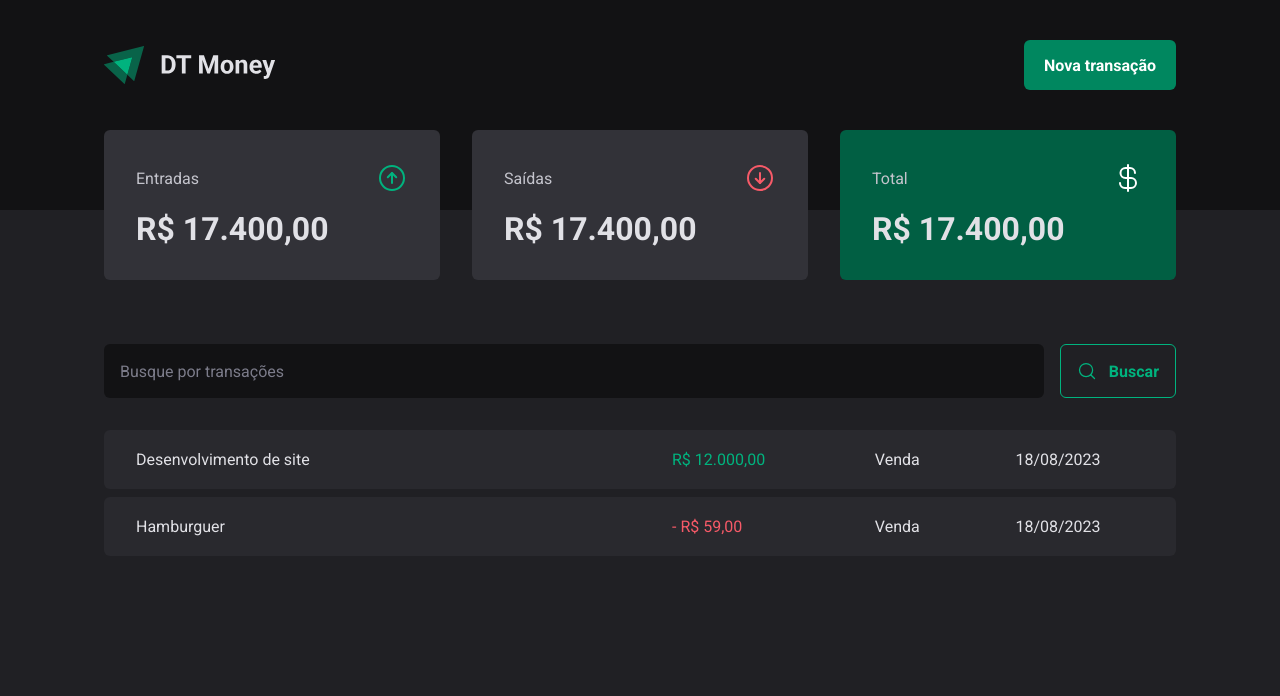
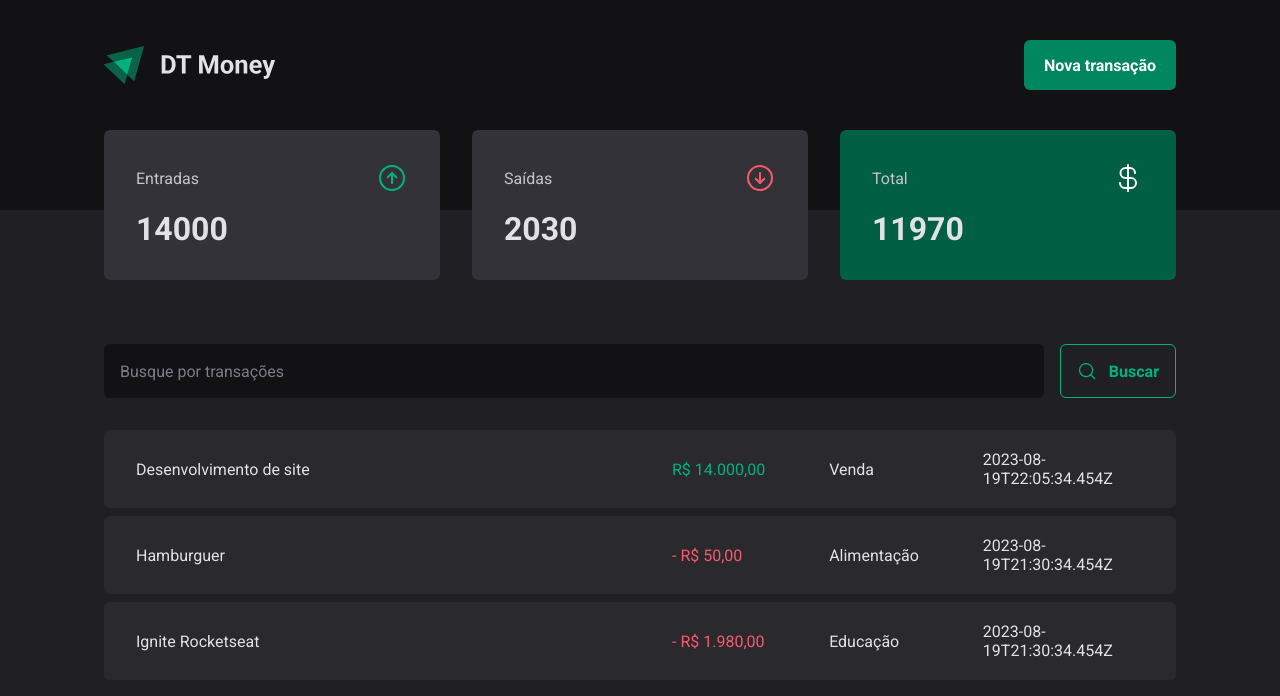
Before and after one commit to iago-monteirog/Ignite, a React (Vite) app in the folder 03-dt-money/: page / in a window 1280 px wide. Shown: the top 696 px of the page. Built offline with nearby package versions, Linux system fonts and the light colour scheme; data requests are answered from the project's data file.

Commit message:
03: create Transaction Context

```diff
--- a/03-dt-money/server.json
+++ b/03-dt-money/server.json
@@ -15,6 +15,14 @@
             "category": "Alimentação",
             "price": 50,
             "createdAt": "2023-08-19T21:30:34.454Z"
+        },
+        {
+            "id": 3,
+            "description": "Ignite Rocketseat",
+            "type": "outcome",
+            "category": "Educação",
+            "price": 1980,
+            "createdAt": "2023-08-19T21:30:34.454Z"
         }
     ]
 }
--- a/03-dt-money/src/App.tsx
+++ b/03-dt-money/src/App.tsx
@@ -2,12 +2,15 @@
 import { defaultTheme } from "./styles/themes/default";
 import { GlobalStyle } from "./styles/global";
 import { Transactions } from "./pages/Transactions";
+import { TransactionsProvider } from "./contexts/TransactionsContext";
 
 export function App() {
   return (
     <ThemeProvider theme={defaultTheme}>
       <GlobalStyle />
-      <Transactions />
+      <TransactionsProvider>
+        <Transactions />
+      </TransactionsProvider>
     </ThemeProvider>
   )
 }
--- a/03-dt-money/src/components/Summary/index.tsx
+++ b/03-dt-money/src/components/Summary/index.tsx
@@ -1,7 +1,24 @@
 import { ArrowCircleDown, ArrowCircleUp, CurrencyDollar } from 'phosphor-react';
 import * as S from './styles';
+import { useContext } from 'react';
+import { TransactionsContext } from '../../contexts/TransactionsContext';
 
 export function Summary() {
+    const { transactions } = useContext(TransactionsContext);
+
+    const summary = transactions.reduce((acc, transaction) => {
+        if (transaction.type === 'income') {
+            acc.income += transaction.price;
+            acc.total += transaction.price;
+        } else {
+            acc.outcome += transaction.price;
+            acc.total -= transaction.price;
+        }
+
+        return acc;
+    },
+        { income: 0, outcome: 0, total: 0 })
+
     return (
         <S.SummaryContainer>
             <S.SummaryCard>
@@ -10,7 +27,7 @@
                     <ArrowCircleUp size={32} color='#00b37e' />
                 </header>
 
-                <strong>R$ 17.400,00</strong>
+                <strong>{summary.income}</strong>
             </S.SummaryCard>
             <S.SummaryCard>
                 <header>
@@ -18,7 +35,7 @@
                     <ArrowCircleDown size={32} color='#f75a68' />
                 </header>
 
-                <strong>R$ 17.400,00</strong>
+                <strong>{summary.outcome}</strong>
             </S.SummaryCard>
             <S.SummaryCard variant='green'>
                 <header>
@@ -26,7 +43,7 @@
                     <CurrencyDollar size={32} color='#fff' />
                 </header>
 
-                <strong>R$ 17.400,00</strong>
+                <strong>{summary.total}</strong>
             </S.SummaryCard>
         </S.SummaryContainer>
     )
--- /dev/null
+++ b/03-dt-money/src/contexts/TransactionsContext.tsx
@@ -0,0 +1,42 @@
+import { ReactNode, createContext, useEffect, useState } from "react";
+
+interface Transaction {
+    id: number,
+    description: string,
+    type: 'income' | 'outcome',
+    price: number,
+    category: string,
+    createdAt: string
+}
+
+interface TransactionContextType {
+    transactions: Transaction[];
+}
+
+interface TransactionsProviderProps {
+    children: ReactNode
+}
+
+export const TransactionsContext = createContext({} as TransactionContextType);
+
+export function TransactionsProvider({ children }: TransactionsProviderProps) {
+    const [transactions, setTransactions] = useState<Transaction[]>([]);
+
+    async function loadTransactions() {
+
+        const response = await fetch('http://localhost:3333/transactions');
+        const data = await response.json();
+
+        setTransactions(data);
+    }
+
+    useEffect(() => {
+        loadTransactions();
+    }, []);
+
+    return (
+        <TransactionsContext.Provider value={{ transactions }}>
+            {children}
+        </TransactionsContext.Provider>
+    )
+}
--- a/03-dt-money/src/pages/Transactions/index.tsx
+++ b/03-dt-money/src/pages/Transactions/index.tsx
@@ -1,9 +1,14 @@
+import { useContext } from "react";
 import { Header } from "../../components/Header";
 import { Summary } from "../../components/Summary";
 import { SearchForm } from "./components/SearchForm";
 import * as S from './styles';
+import { TransactionsContext } from "../../contexts/TransactionsContext";
+import { priceFormatter } from "../../utils/formatter";
 
 export function Transactions() {
+    const { transactions } = useContext(TransactionsContext);
+
     return (
         <div>
             <Header />
@@ -13,30 +18,24 @@
                 <SearchForm />
                 <S.TransactionsTable>
                     <tbody>
-                        <tr>
-                            <td width="50%">Desenvolvimento de site</td>
-                            <td>
-                                <S.PriceHighLight variant="income">
-                                    R$ 12.000,00
-                                </S.PriceHighLight>
-                            </td>
-                            <td>Venda</td>
-                            <td>18/08/2023</td>
-                        </tr>
-                        <tr>
-                            <td width="50%">Hamburguer</td>
-                            <td>
-                                <S.PriceHighLight variant="outcome">
-                                    - R$ 59,00
-                                </S.PriceHighLight>
-                            </td>
-                            <td>Venda</td>
-                            <td>18/08/2023</td>
-                        </tr>
+                        {transactions.map((transaction => {
+                            return (
+                                <tr key={transaction.id}>
+                                    <td width="50%">{transaction.description}</td>
+                                    <td>
+                                        <S.PriceHighLight variant={transaction.type}>
+                                            {transaction.type === 'outcome' && '- '}
+                                            {priceFormatter.format(transaction.price)}
+                                        </S.PriceHighLight>
+                                    </td>
+                                    <td>{transaction.category}</td>
+                                    <td>{transaction.createdAt}</td>
+                                </tr>
+                            )
+                        }))}
                     </tbody>
                 </S.TransactionsTable>
             </S.TransactionsContainer>
-
         </div>
     )
 }
--- /dev/null
+++ b/03-dt-money/src/utils/formatter.ts
@@ -0,0 +1,6 @@
+export const dateFormatter = new Intl.DateTimeFormat('pt-BR');
+
+export const priceFormatter = new Intl.NumberFormat('pt-BR', {
+    style: 'currency',
+    currency: 'BRL',
+});
```
